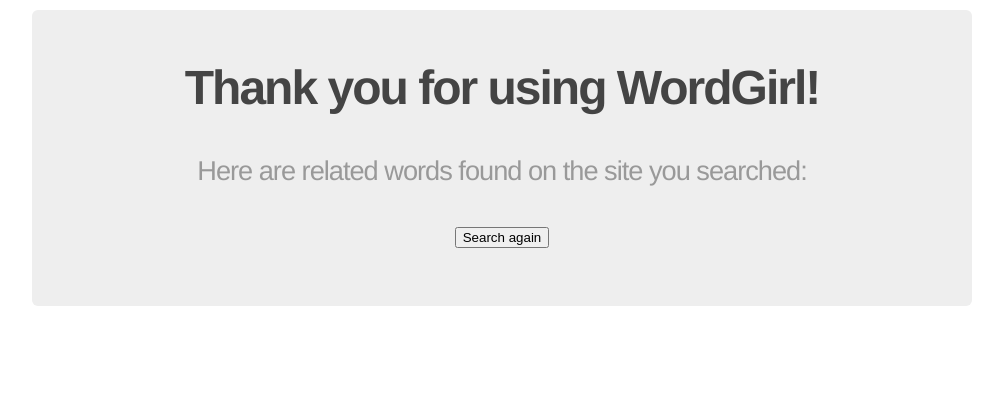
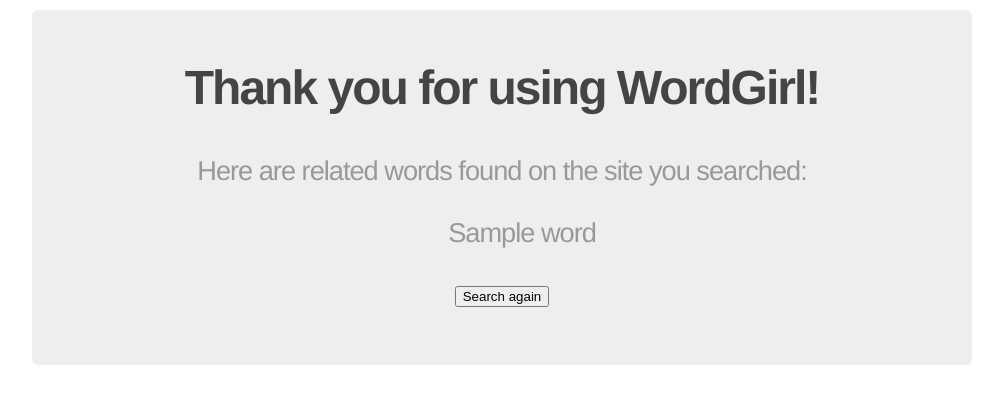
Before and after one commit to ebridget/wordgirl, a Flask app: template templates/results.html in a window 1280 px wide. Shown: the part 35-439 px from the top of the page, without its empty margins (138-1141 px from the left). Run offline with Flask 2, Linux system fonts and the light colour scheme; the template is opened without the code that fills it: most values are stand-ins (such as "Sample title", 1, 10 or a date in 2020).

Commit message:
updated formatting

```diff
--- a/templates/layout.html
+++ b/templates/layout.html
@@ -16,6 +16,6 @@
       {% block content %}
       {% endblock %}
     </div>
-
+    <script src='../static/js/wordgirl.js'></script>
   </body>
 </html>
--- a/templates/results.html
+++ b/templates/results.html
@@ -3,6 +3,14 @@
   <div class="jumbo">
     <h2>Thank you for using WordGirl!<h2>
     <h3>Here are related words found on the site you searched:<h3>
+
+    <ul>
+      {% for word in similarwords %}
+      <div class=flash>{{ word }}</div>
+      <script> console.log("Similar word"+word) </script>
+      {% endfor %}
+    </ul>
+
     <form method="POST" action="/searchagain/">
         <input type="submit" value="Search again"/>
     </form>
```
